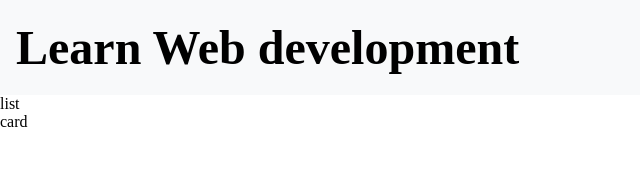
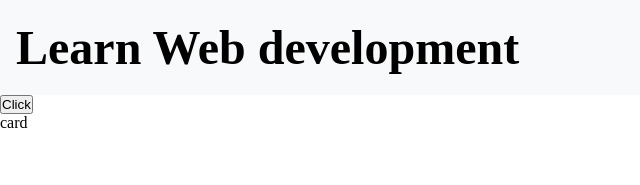
Before and after one commit to gianluca-milesi/react-use-state, a React (Vite) app: page / in a window 1280 px wide. Shown: the top 185 px of the page, without its empty margins (0-640 px from the left). Built offline with nearby package versions, Linux system fonts and the light colour scheme.

Commit message:
ADD: Button component

```diff
--- /dev/null
+++ b/src/components/Button/Button.jsx
@@ -0,0 +1,10 @@
+import style from "./Button.module.css"
+
+function Button() {
+
+    return (
+        <button>Click</button>
+    )
+}
+
+export default Button
--- a/src/components/List/List.jsx
+++ b/src/components/List/List.jsx
@@ -1,9 +1,12 @@
 import style from "./List.module.css"
+import Button from "../Button/Button.jsx"
 
 function List() {
 
     return (
-        <ul>list</ul>
+        <ul>
+            <li><Button /></li>
+        </ul>
     )
 }
 
```
Also changed, not shown: src/components/Button/Button.module.css (added).
